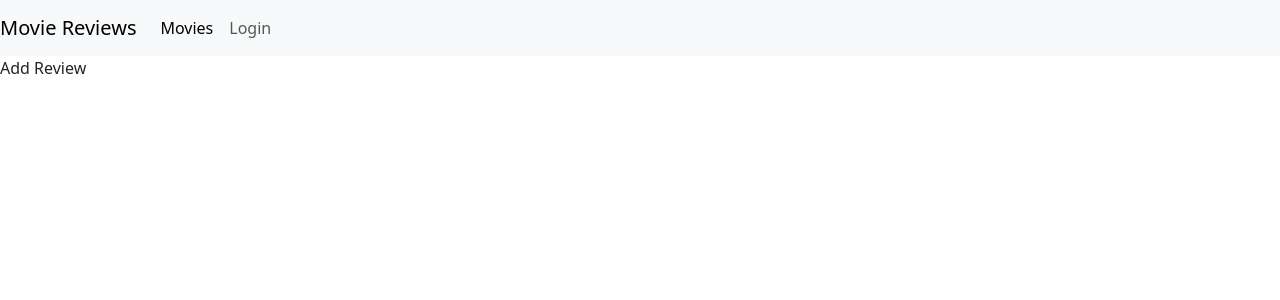
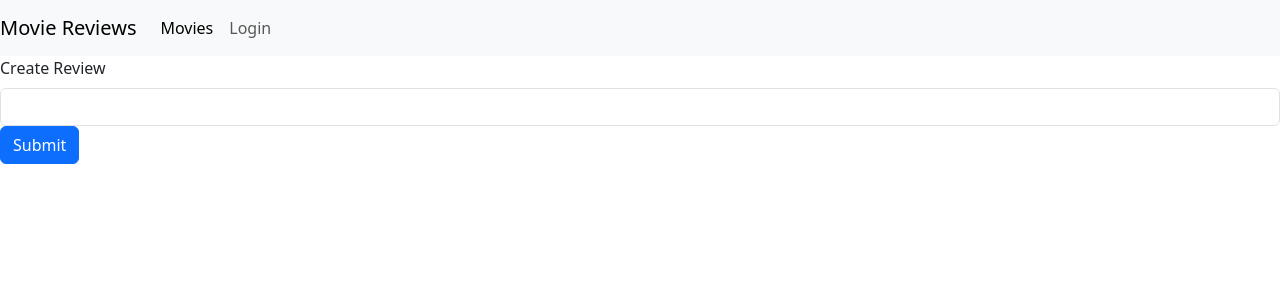
Before and after one commit to profvohra/movie_reviews_frontend, a React (Create React App) app: page /movies/1/review in a window 1280 px wide. Shown: the top 300 px of the page. Built offline with nearby package versions, Linux system fonts and the light colour scheme.

Commit message:
Chapter 21 React.js Add and Edit Reviews

```diff
--- a/src/components/addReview.js
+++ b/src/components/addReview.js
@@ -1,11 +1,82 @@
-import React from "react";
+import React, { useState } from 'react'
+import MovieDataService from "../services/moviesDataService"
+import { Link, useParams, useLocation } from "react-router-dom"
+import Form from 'react-bootstrap/Form';
+import Button from 'react-bootstrap/Button';
 
-function AddReview() {
+const AddReview = (props) => {
+  let editing = false
+  let initialReviewState = ""
+  const location = useLocation();
+  if (location.state && location.state.currentReview) {
+    editing = true
+    initialReviewState = location.state.currentReview.review
+  }
+
+  const [review, setReview] = useState(initialReviewState)
+  // keeps track if review is submitted
+  const [submitted, setSubmitted] = useState(false)
+
+  let { id } = useParams();
+
+  const onChangeReview = e => {
+    const review = e.target.value
+    setReview(review);
+  }
+
+  const saveReview = () => {
+    var data = {
+      review: review,
+      name: props.user.name,
+      user_id: props.user.id,
+      movie_id: id
+    }
+    if (editing) {
+      // get existing review id
+      data.review_id = location.state.currentReview._id
+      MovieDataService.updateReview(data)
+        .then(response => {
+          setSubmitted(true);
+          console.log(response.data)
+        })
+        .catch(e => {
+          console.log(e);
+        })
+    } else {
+      MovieDataService.createReview(data)
+        .then(response => {
+          setSubmitted(true)
+        }).catch(e => { })
+    }
+  }
+
   return (
-    <div className="App">
-      Add Review
+    <div>
+      {submitted ? (
+        <div>
+          <h5>Review submitted successfully</h5>
+          <Link to={"/movies/" + id}>
+            Back to Movie
+          </Link>
+        </div>
+      ) : (
+        <Form>
+          <Form.Group>
+            <Form.Label>{editing ? "Edit" : "Create"} Review</Form.Label>
+            <Form.Control
+              type="text"
+              required
+              value={review}
+              onChange={onChangeReview}
+            />
+          </Form.Group>
+          <Button variant="primary" onClick={saveReview}>
+            Submit
+          </Button>
+        </Form>
+      )}
     </div>
-  );
+  )
 }
 
 export default AddReview;
```
